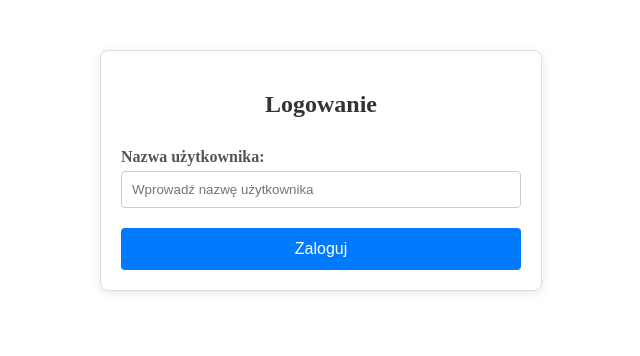
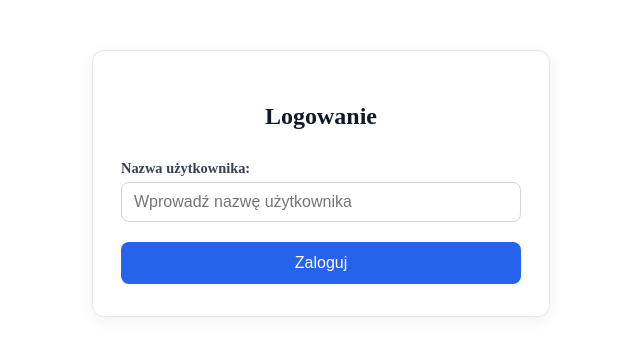
Before and after one commit to nowakmichal/umawiacz, an Angular app: page /login in a window 1280 px wide. Shown: the top 356 px of the page, without its empty margins (319-959 px from the left). Built offline with nearby package versions, Linux system fonts and the light colour scheme.

Commit message:
move user chip and logout to top bar, align login styles, misc review fixes

```diff
--- a/angular.json
+++ b/angular.json
@@ -48,7 +48,7 @@
                 },
                 {
                   "type": "anyComponentStyle",
-                  "maximumWarning": "9kB",
+                  "maximumWarning": "10kB",
                   "maximumError": "16kB"
                 }
               ],
--- a/src/app/calendar/calendar.html
+++ b/src/app/calendar/calendar.html
@@ -31,18 +31,20 @@
   <div class="calendar-shell">
     <div class="cal-topbar">
       <a class="topbar-link" routerLink="/events">Moje wydarzenia</a>
-      <button class="copy-link-btn" (click)="copyLink()">
-        {{ copiedLink() ? 'Skopiowano!' : 'Kopiuj link' }}
-      </button>
+      <div class="topbar-actions">
+        @if (currentUser()) {
+          <span class="user-chip">{{ currentUser() }}</span>
+          <button class="logout-btn" (click)="logout()" aria-label="Wyloguj">Wyloguj</button>
+        }
+        <button class="copy-link-btn" (click)="copyLink()">
+          {{ copiedLink() ? 'Skopiowano!' : 'Kopiuj link' }}
+        </button>
+      </div>
     </div>
 
     @if (eventInfo(); as e) {
       <div class="event-header">
         <h1 class="event-name">{{ e.name }}</h1>
-        @if (currentUser()) {
-          <span class="user-chip">{{ currentUser() }}</span>
-          <button class="logout-btn" (click)="logout()" aria-label="Wyloguj">Wyloguj</button>
-        }
         <span class="event-dates">{{ eventDateLabel() }}</span>
         @if (e.description) {
           <p class="event-desc">{{ e.description }}</p>
--- a/src/app/calendar/calendar.scss
+++ b/src/app/calendar/calendar.scss
@@ -130,6 +130,14 @@
   gap: 8px;
   margin-bottom: 16px;
   flex-wrap: wrap;
+}
+
+.topbar-actions {
+  display: flex;
+  align-items: center;
+  gap: 8px;
+  flex-wrap: wrap;
+  margin-left: auto;
 }
 
 .topbar-link {
@@ -275,12 +283,12 @@
 
 .user-chip {
   display: inline-block;
-  font-size: 1.125rem;
+  font-size: 0.82rem;
   font-weight: 600;
   color: #2563eb;
   background: #eff6ff;
   border-radius: 999px;
-  padding: 6px 16px;
+  padding: 8px 14px;
   white-space: nowrap;
   max-width: 140px;
   overflow: hidden;
@@ -288,16 +296,16 @@
 }
 
 .logout-btn {
-  font-size: 1rem;
-  font-weight: 600;
+  background: none;
+  border: 1px solid #bfdbfe;
+  border-radius: 8px;
+  padding: 8px 12px;
+  font-size: 0.82rem;
+  font-weight: 500;
   color: #2563eb;
-  background: transparent;
-  border: 1px solid #bfdbfe;
-  border-radius: 999px;
-  padding: 7px 16px;
-  white-space: nowrap;
   cursor: pointer;
   transition: background 0.15s;
+  white-space: nowrap;
 
   &:hover {
     background: #eff6ff;
@@ -721,13 +729,13 @@
   }
 
   .user-chip {
-    max-width: 120px;
-    padding: 5px 12px;
+    max-width: 110px;
+    padding: 8px 10px;
   }
 
-  .logout-btn {
-    padding: 5px 12px;
-    font-size: 0.9rem;
+  .logout-btn,
+  .copy-link-btn {
+    padding: 8px 10px;
   }
 
   .day-cell {
--- a/src/app/login/login.scss
+++ b/src/app/login/login.scss
@@ -1,15 +1,16 @@
 .login-container {
   max-width: 400px;
   margin: 50px auto;
-  padding: 20px;
-  border: 1px solid #ddd;
-  border-radius: 8px;
-  box-shadow: 0 2px 10px rgba(0, 0, 0, 0.1);
+  padding: 32px 28px;
+  background: #ffffff;
+  border: 1px solid #e5e7eb;
+  border-radius: 12px;
+  box-shadow: 0 4px 16px rgba(0, 0, 0, 0.06);
 
   h2 {
     text-align: center;
     margin-bottom: 30px;
-    color: #333;
+    color: #111827;
   }
 
   .form-group {
@@ -18,31 +19,43 @@
     label {
       display: block;
       margin-bottom: 5px;
-      font-weight: bold;
-      color: #555;
+      font-weight: 600;
+      font-size: 0.9rem;
+      color: #374151;
     }
 
     .form-control {
       width: 100%;
-      padding: 10px;
-      border: 1px solid #ccc;
-      border-radius: 4px;
+      padding: 10px 12px;
+      border: 1px solid #d1d5db;
+      border-radius: 8px;
       box-sizing: border-box;
+      font-size: 1rem;
+      color: #1f2937;
+      background: #ffffff;
+
+      &:focus {
+        outline: none;
+        border-color: #2563eb;
+        box-shadow: 0 0 0 3px rgba(37, 99, 235, 0.15);
+      }
     }
   }
 
   .btn {
     width: 100%;
     padding: 12px;
-    background-color: #007bff;
+    background-color: #2563eb;
     color: white;
     border: none;
-    border-radius: 4px;
+    border-radius: 8px;
     cursor: pointer;
-    font-size: 16px;
+    font-size: 1rem;
+    font-weight: 500;
+    transition: background 0.15s;
 
     &:hover {
-      background-color: #0056b3;
+      background-color: #1d4ed8;
     }
   }
 }
--- a/src/app/models/login.model.ts
+++ b/src/app/models/login.model.ts
@@ -1,8 +1,3 @@
-export interface User {
-  id: string;
-  name: string;
-}
-
 export interface LoginRequest {
   username: string;
 }
--- a/src/app/models/period.model.ts
+++ b/src/app/models/period.model.ts
@@ -1,5 +1,3 @@
-import { User } from './login.model';
-
 export type SelectionColor = 'green' | 'red';
 
 export interface ColorOption {
@@ -16,11 +14,9 @@ export const SELECTION_COLORS: ColorOption[] = [
 export interface Period {
   id: string;
   eventId: string;
-  userId?: string;
   start: string; // ISO date YYYY-MM-DD
   end: string; // ISO date YYYY-MM-DD
   color: SelectionColor;
-  user?: User;
   userName: string;
 }
 
--- a/src/index.html
+++ b/src/index.html
@@ -1,5 +1,5 @@
 <!doctype html>
-<html lang="en">
+<html lang="pl">
 <head>
   <meta charset="utf-8">
   <title>Umawiacz</title>
```
